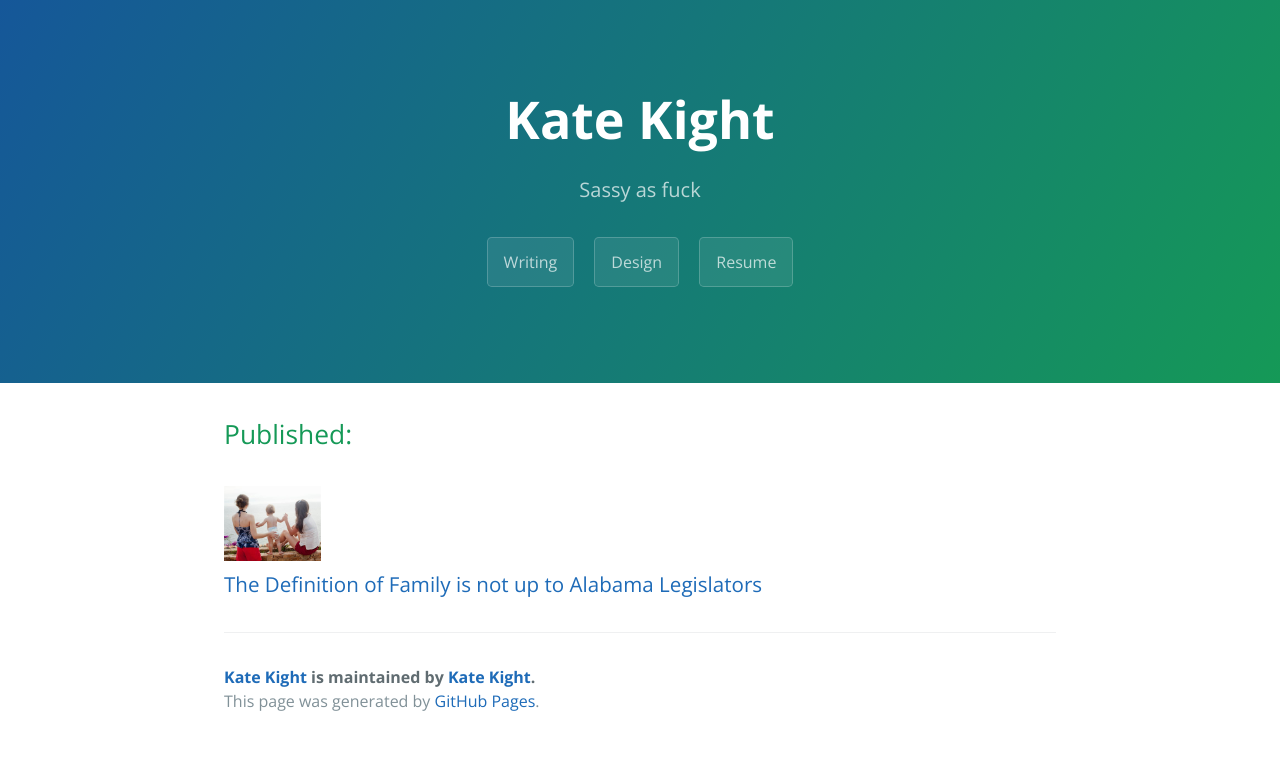
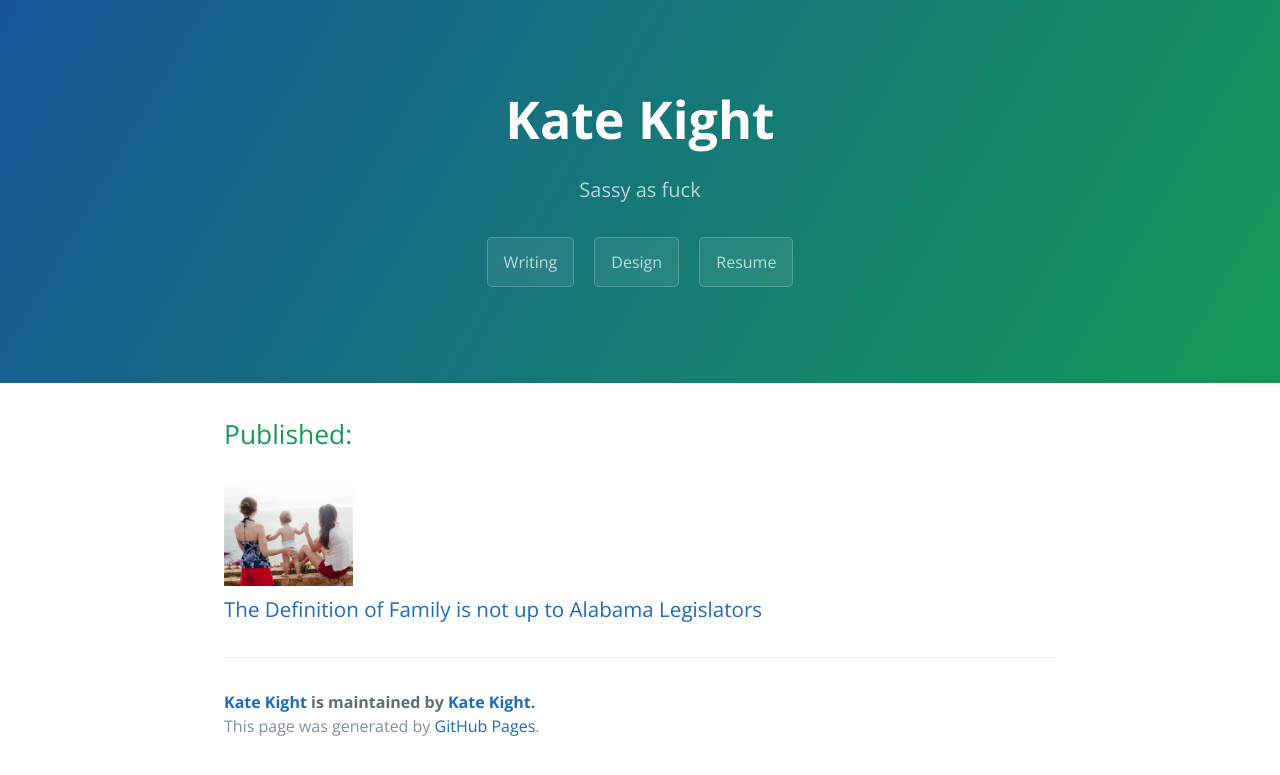
Before and after one commit to Flyakight/flyakight.github.io, a Jekyll site: the page built from _posts/2017-03-15-writing.markdown, in a window 1280 px wide. Shown: the top 775 px of the page. Built offline with Jekyll 4.4.1, drawn with Linux system fonts in a browser that asks for light colours.

Commit message:
Update 2017-03-15-writing.markdown

```diff
--- a/_posts/2017-03-15-writing.markdown
+++ b/_posts/2017-03-15-writing.markdown
@@ -8,7 +8,7 @@
 Published:
 </h2>
 <h3>
-<img src="http://www.katekight.com/Images/nbcoutphoto.jpg" alt="NBC Article" height="75">
+<img src="http://www.katekight.com/Images/nbcoutphoto.jpg" alt="NBC Article" height="100">
 <a href="http://www.nbcnews.com/feature/nbc-out/opinion-definition-family-not-alabama-legislators-n724171">
 <p> The Definition of Family is not up to Alabama Legislators </p>
 </a>
```
